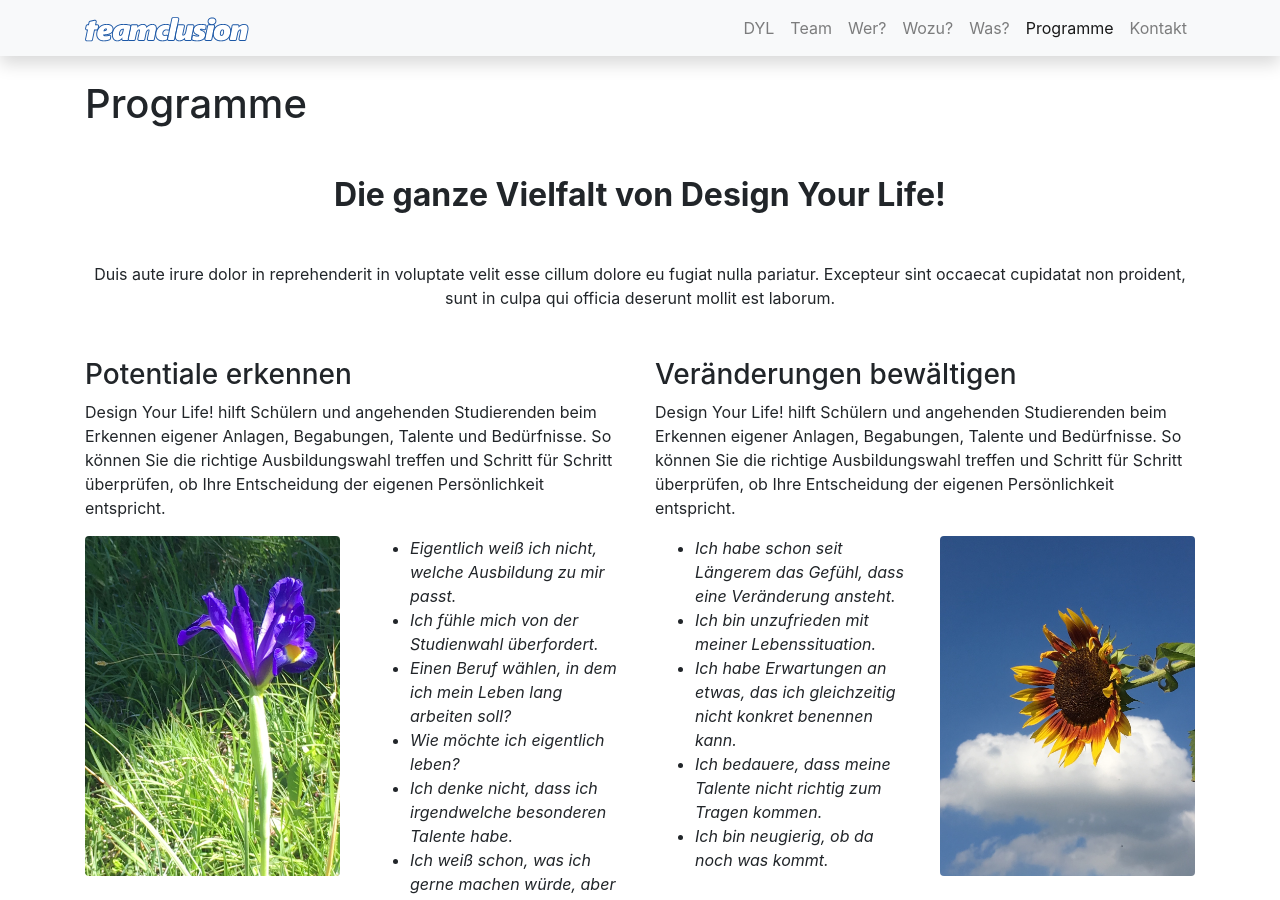
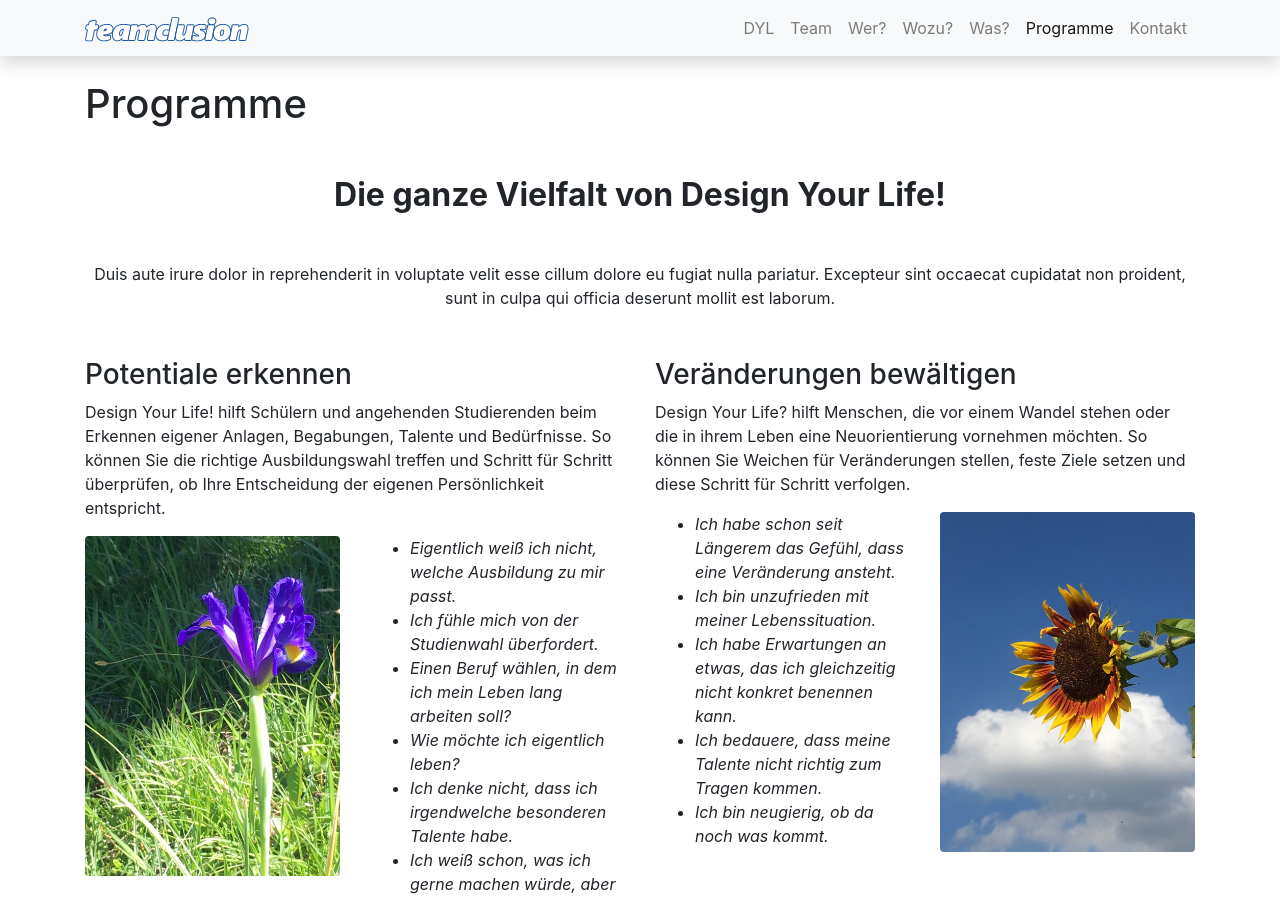
Before and after one commit to teamclusion/website, a Jekyll site: the page built from programme.html, in a window 1280 px wide and 900 px high. Built offline with Jekyll 4.4.1, drawn with Linux system fonts in a browser that asks for light colours; nearby versions of some CDN libraries.

Commit message:
Text angepasst

```diff
--- a/programme.html
+++ b/programme.html
@@ -33,8 +33,7 @@ title: Programme
   </div>
   <div class="col-md-6">
     <h3>Veränderungen bewältigen</h3>
-    <p>Design Your Life! hilft Schülern und angehenden Studierenden beim Erkennen eigener Anlagen, Begabungen, Talente und Bedürfnisse. So können Sie die richtige Ausbildungswahl treffen und Schritt für Schritt überprüfen, ob Ihre Entscheidung der
-      eigenen Persönlichkeit entspricht.</p>
+    <p>Design Your Life? hilft Menschen, die vor einem Wandel stehen oder die in ihrem Leben eine Neuorientierung vornehmen möchten. So können Sie Weichen für Veränderungen stellen, feste Ziele setzen und diese Schritt für Schritt verfolgen.</p>
     <div class="row">
       <div class="col-lg-6">
         <ul class="font-italic">
```
